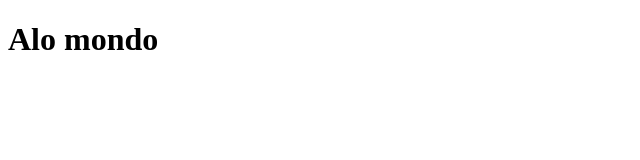
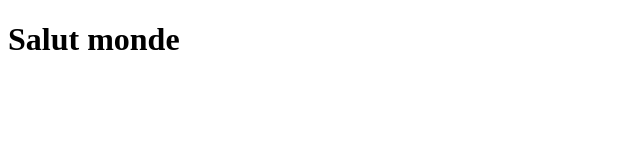
Before and after one commit to BrayanGuzman01/Ciclo-4, a plain HTML site: page index.html in a window 1280 px wide. Shown: the whole page, without its empty margins (0-640 px from the left). Drawn offline with Linux system fonts and the light colour scheme.

Commit message:
Modificacion fila

```diff
--- a/index.html
+++ b/index.html
@@ -7,6 +7,6 @@
     <title>Grupo 9</title>
 </head>
 <body>
-    <h1>Alo mondo</h1>
+    <h1>Salut monde</h1>
 </body>
 </html>
```
